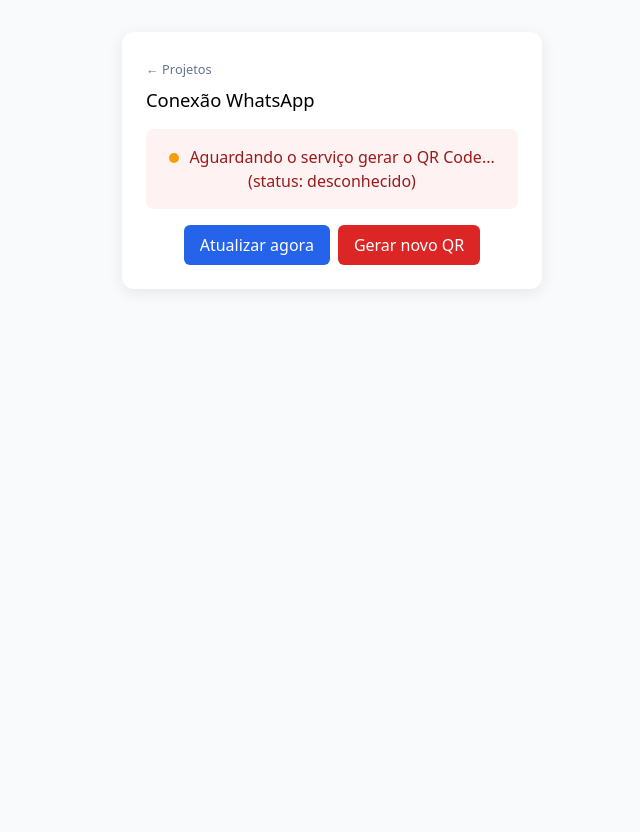
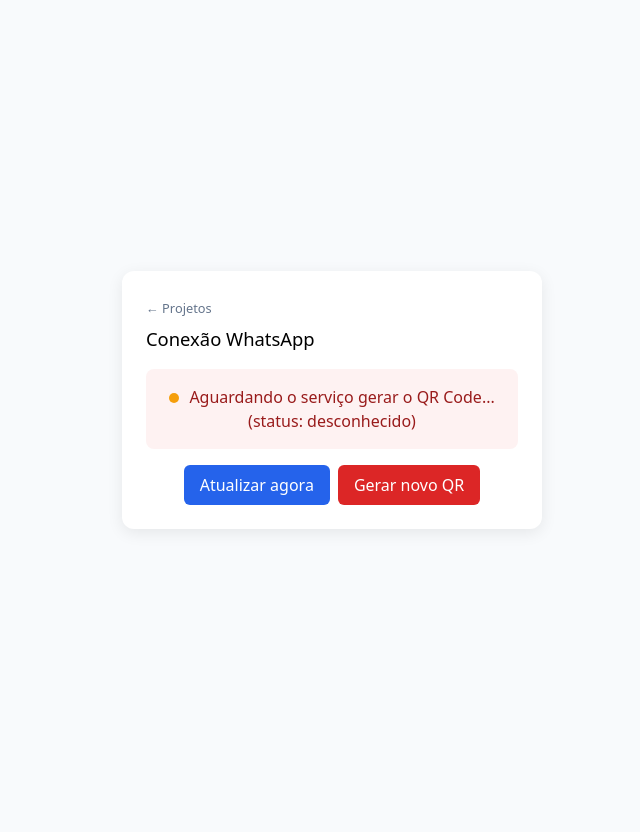
Before and after one commit to rotteny/WP-GORILA-legacy, a Laravel app: page /p/1/qr in a window 1280 px wide. Shown: the whole page, without its empty margins (308-948 px from the left). After the commit the page ends 530 px from the top, so only its background shows below. Run offline with Laravel 12, Linux system fonts and the light colour scheme; a user stored in the database is signed in; data comes from the database, SQL or seed files in the repository; style sheets or scripts are compiled from the project's sources; some libraries are stand-ins or nearby versions.

Commit message:
fix: centraliza QR code na tela
- whatsapp.blade.php: body com flex para centralizar o card na página
- WhatsAppConnect.vue: wrapper flex ao redor do canvas do qrcode-vue

Co-Authored-By: Claude Sonnet 4.6 <noreply@anthropic.com>

```diff
--- a/resources/js/components/WhatsAppConnect.vue
+++ b/resources/js/components/WhatsAppConnect.vue
@@ -24,7 +24,9 @@
 
     <div v-else-if="hasQr" class="wa-state wa-state--pending">
       <p>Escaneie o QR Code abaixo com o WhatsApp do celular:</p>
-      <qrcode-vue :value="qrCode" :size="260" level="M" />
+      <div class="wa-qr-wrapper">
+        <qrcode-vue :value="qrCode" :size="260" level="M" />
+      </div>
       <p class="wa-meta">Status atual: {{ status }}</p>
     </div>
 
@@ -211,6 +213,12 @@ export default {
 .wa-state--pending   { background: #fffbeb; color: #92400e; }
 .wa-state--waiting   { background: #fef2f2; color: #991b1b; }
 
+.wa-qr-wrapper {
+  display: flex;
+  justify-content: center;
+  margin: .75rem 0;
+}
+
 .wa-dot {
   display: inline-block;
   width: 10px;
--- a/resources/views/whatsapp.blade.php
+++ b/resources/views/whatsapp.blade.php
@@ -7,7 +7,7 @@
     <meta name="csrf-token" content="{{ csrf_token() }}">
     @vite(['resources/css/app.css', 'resources/js/app.js'])
 </head>
-<body style="background:#f8fafc; min-height:100vh; margin:0;">
-    <div id="wa-app" data-instance-slug="{{ $slug }}"></div>
+<body style="background:#f8fafc; min-height:100vh; margin:0; display:flex; align-items:center; justify-content:center;">
+    <div id="wa-app" data-instance-slug="{{ $slug }}" style="width:100%;"></div>
 </body>
 </html>
```
